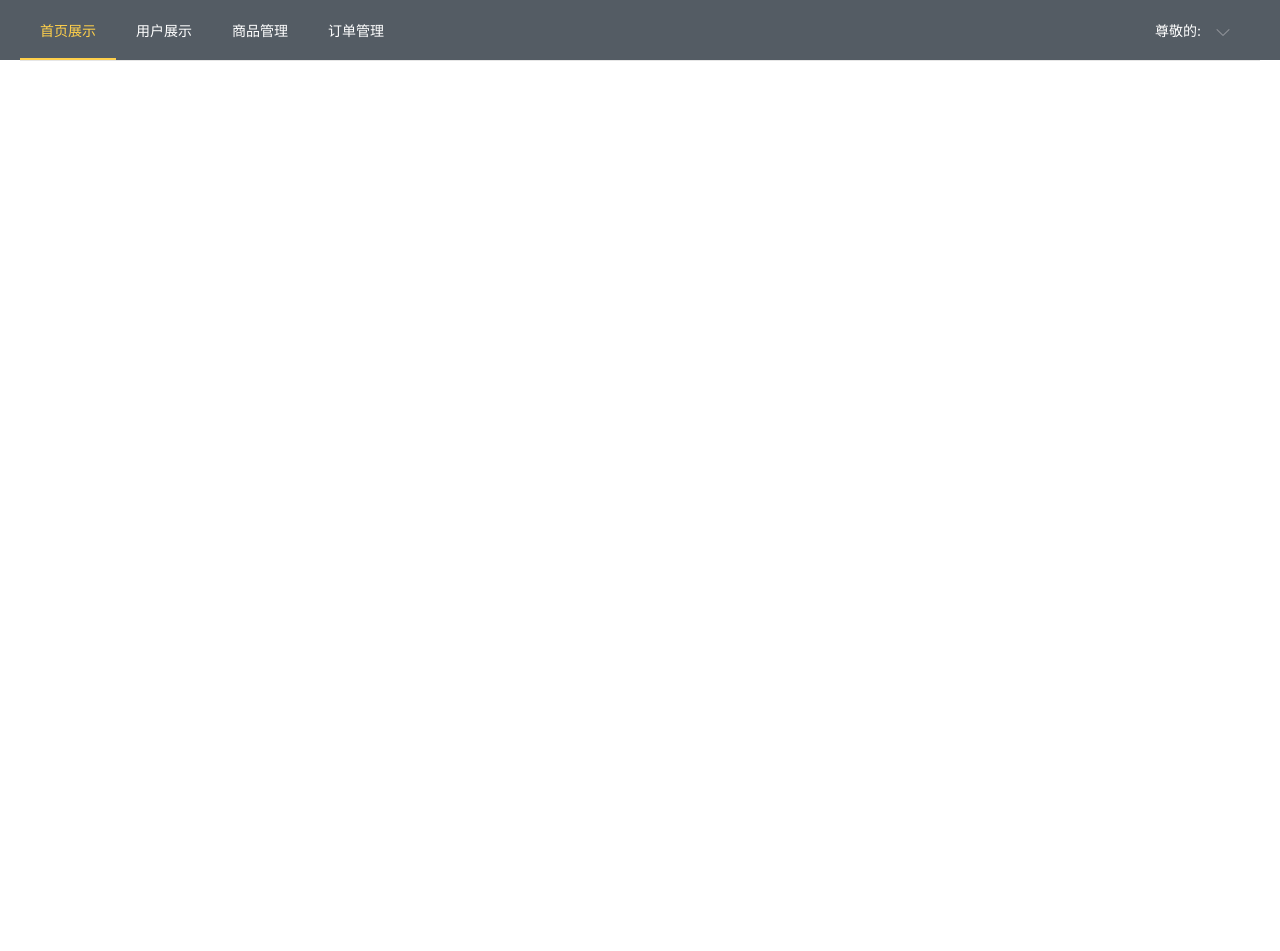
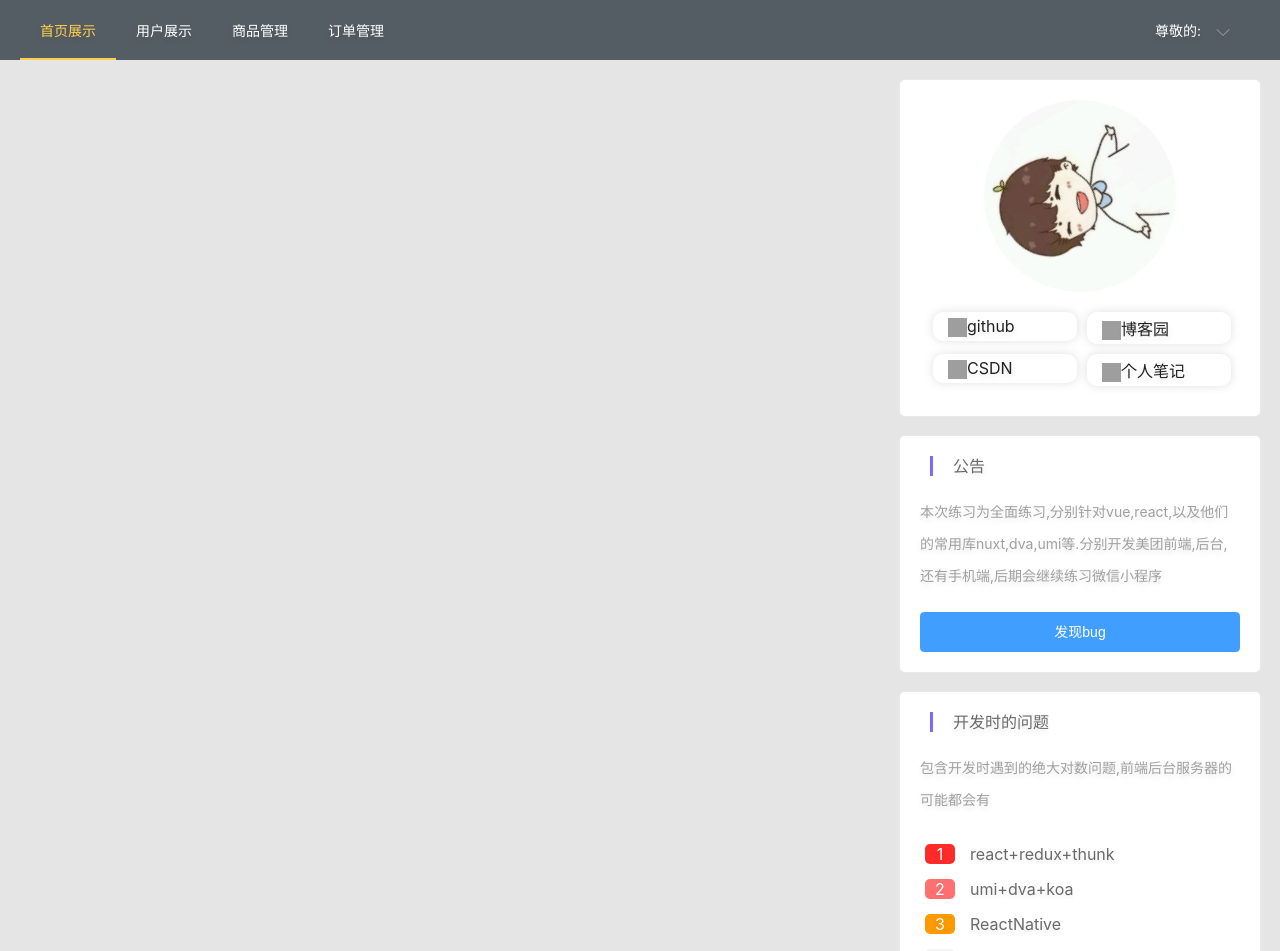
Before and after one commit to 2662419405/meituanBack, a Nuxt app: page / in a window 1280 px wide. Shown: the top 951 px of the page. Before the commit the page ends 800 px from the top, so only its background shows below. Built offline with nearby package versions, Linux system fonts and the light colour scheme; grey boxes are pictures that could not be loaded.

Commit message:
:tada: 页面完成右侧

```diff
--- a/assets/main.css
+++ b/assets/main.css
@@ -6,3 +6,36 @@
 .page-leave-active {
   opacity: 0;
 }
+body {
+  text-shadow: 0 3px 6px rgba(0, 0, 0, 0.1);
+  background-color: #e5e5e5;
+}
+
+li {
+  list-style: none;
+  padding: 0;
+  margin: 0;
+}
+
+ul {
+  padding: 0;
+  margin: 0;
+}
+
+a {
+  text-decoration: none;
+  color: #222222;
+}
+
+img {
+  vertical-align: middle;
+}
+
+@keyframes dong {
+  from {
+    transform: rotate(0);
+  }
+  to {
+    transform: rotate(360deg);
+  }
+}
--- a/layouts/login.vue
+++ b/layouts/login.vue
@@ -9,6 +9,7 @@
       <img src="/image/o_74911.jpg" alt />
       <img src="/image/o_770659.jpg" alt />
       <img src="/image/o_899029.jpg" alt />
+      <img src="/image/sh.jpg" alt />
     </div>
     <div v-show="show">
       <nuxt-child />
@@ -20,6 +21,7 @@ export default {
   mounted() {
     var _this = this
     let imgs = document.querySelectorAll('img')
+    this.num = imgs.length
     Array.from(imgs).forEach(item => {
       let img = new Image()
       img.onload = () => {
@@ -34,6 +36,7 @@ export default {
       count: 0,
       show: false,
       percentage: 0,
+      num: 0,
       colors: [
         { color: '#f56c6c', percentage: 20 },
         { color: '#e6a23c', percentage: 40 },
@@ -45,7 +48,7 @@ export default {
   },
   watch: {
     count(val, oldval) {
-      if (val == 3) {
+      if (val == this.num) {
         this.show = true
       }
     }
--- a/nuxt.config.js
+++ b/nuxt.config.js
@@ -23,11 +23,14 @@ module.exports = {
   /*
    ** Global CSS
    */
-  css: ['element-ui/lib/theme-chalk/index.css', 'assets/main.css'],
+  css: [
+    'element-ui/lib/theme-chalk/index.css',
+    'assets/main.css'
+  ],
   /*
    ** Plugins to load before mounting the App
    */
-  plugins: ['~/plugins/route', '@/plugins/element-ui'],
+  plugins: [{ src: '~/plugins/route', ssr: false }, '@/plugins/element-ui'],
   /*
    ** Nuxt.js dev-modules
    */
--- a/pages/index.vue
+++ b/pages/index.vue
@@ -42,10 +42,12 @@
       <el-main>
         <!-- 子组件 -->
         <transition name="fade">
-          <nuxt-child></nuxt-child>
+          <div class="main">
+            <nuxt-child></nuxt-child>
+          </div>
         </transition>
       </el-main>
-      <el-aside>
+      <el-aside width="400px">
         <!-- 右侧个人展示 -->
         <right></right>
       </el-aside>
@@ -112,6 +114,10 @@ export default {
 </script>
 
 <style>
+.main {
+  width: 1000px;
+  margin: 0 auto;
+}
 .el-dropdown-link {
   color: #ffffff;
 }
--- /dev/null
+++ b/pages/index/index.vue
@@ -0,0 +1,17 @@
+<template>
+  <div class="main-container"></div>
+</template>
+
+<script>
+export default {}
+</script>
+
+<style>
+.main-container {
+  padding: 20px 30px 0;
+  box-sizing: border-box;
+  background: #fff;
+  box-shadow: 0 0 20px rgba(102, 102, 102, 0.1);
+  border-radius: 5px;
+}
+</style>
--- a/pages/index/order.vue
+++ b/pages/index/order.vue
@@ -1,5 +1,5 @@
 <template>
-  <div>订单页面</div>
+  <div class="main-container">订单页面</div>
 </template>
 
 <script>
--- a/pages/index/shang.vue
+++ b/pages/index/shang.vue
@@ -1,5 +1,5 @@
 <template>
-  <div>商品页面</div>
+  <div class="main-container">商品页面</div>
 </template>
 
 <script>
--- a/pages/index/user.vue
+++ b/pages/index/user.vue
@@ -1,5 +1,5 @@
 <template>
-  <div>我是</div>
+  <div class="main-container">我是</div>
 </template>
 
 <script>
--- a/pages/right.vue
+++ b/pages/right.vue
@@ -1,9 +1,227 @@
 <template>
-  <div>
-
+  <div class="containerFlow">
+    <div class="containerRight">
+      <!-- 头像区域 -->
+      <div class="rightAvatar">
+        <img src="@/static/image/sh.jpg" class="rightAvatarImg" />
+      </div>
+      <!-- 个人链接区域 -->
+      <div class="link">
+        <ul>
+          <li>
+            <div>
+              <a href="https://github.com/2662419405">
+                <img src="https://static.iiter.cn/github.ico" />
+                <span class="iconfont icon-github">github</span>
+              </a>
+            </div>
+          </li>
+          <li>
+            <div>
+              <a href="https://www.cnblogs.com/sunhang32/">
+                <img src="https://static.iiter.cn/cnblogs.png" />
+                <span class="iconfont icon-github">博客园</span>
+              </a>
+            </div>
+          </li>
+          <li>
+            <div>
+              <a href="https://blog.csdn.net/qq_43268396">
+                <img src="https://static.iiter.cn/csdn.ico" />
+                <span class="iconfont icon-github">CSDN</span>
+              </a>
+            </div>
+          </li>
+          <li>
+            <div>
+              <a href="http://shtodream.cn/">
+                <img src="https://static.iiter.cn/vue.png" />
+                <span class="iconfont icon-github">个人笔记</span>
+              </a>
+            </div>
+          </li>
+        </ul>
+      </div>
+    </div>
+    <div class="containerRight top-20">
+      <span class="right_title">公告</span>
+      <span
+        class="right-content-gonggao"
+      >本次练习为全面练习,分别针对vue,react,以及他们的常用库nuxt,dva,umi等.分别开发美团前端,后台,还有手机端,后期会继续练习微信小程序</span>
+      <el-button type="primary" class="right-gonggao-btn">发现bug</el-button>
+    </div>
+    <div class="containerRight top-20">
+      <span class="right_title">开发时的问题</span>
+      <span class="right-content-gonggao">包含开发时遇到的绝大对数问题,前端后台服务器的可能都会有</span>
+      <ul class="right-bug">
+        <li>
+          <span class="right-bug-title">1</span>
+          <el-tooltip class="item" effect="dark" content="react+redux+thunk" placement="top-start">
+            <a href="https://github.com/2662419405/meituan/blob/master/STUDY.md">react+redux+thunk</a>
+          </el-tooltip>
+        </li>
+        <li>
+          <span class="right-bug-title">2</span>
+          <el-tooltip class="item" effect="dark" content="umi+dva+koa" placement="top-start">
+            <a href="https://github.com/2662419405/meituanAn">umi+dva+koa</a>
+          </el-tooltip>
+        </li>
+        <li>
+          <span class="right-bug-title">3</span>
+          <el-tooltip class="item" effect="dark" content="ReactNative" placement="top-start">
+            <a href="https://github.com/2662419405/meituanApp">ReactNative</a>
+          </el-tooltip>
+        </li>
+        <li>
+          <span class="right-bug-title">4</span>
+          <el-tooltip class="item" effect="dark" content="nuxt+element" placement="top-start">
+            <a href="https://github.com/2662419405/meituanBack">nuxt+element</a>
+          </el-tooltip>
+        </li>
+        <li>
+          <span class="right-bug-title">5</span>
+          <el-tooltip class="item" effect="dark" content="全栈demo大合集" placement="top-start">
+            <a href="https://github.com/2662419405/AllDemo">全栈demo大合集</a>
+          </el-tooltip>
+        </li>
+      </ul>
+    </div>
+    <div class="containerRight top-20">
+      <span class="right_title">程序猿鼓励师</span>
+      <img
+        alt="娱乐"
+        class="bianxiao"
+        src="https://timgsa.baidu.com/timg?image&quality=80&size=b9999_10000&sec=1571768014502&di=67e12d4b16a14cb87ababe70962b01bc&imgtype=0&src=http%3A%2F%2Fpic1.win4000.com%2Fwallpaper%2F8%2F5988171fd6ccb.jpg"
+      />
+    </div>
   </div>
 </template>
 
 <script>
 export default {}
 </script>
+<style>
+.top-20 {
+  margin-top: 20px;
+}
+.containerFlow {
+  padding: 20px;
+}
+.containerRight {
+  background: #ffffff;
+  box-shadow: 0px 0px 2px rgba(255, 255, 255, 0.7);
+  border-radius: 5px;
+  padding: 20px;
+}
+.containerRight .bianxiao {
+  width: 90%;
+  margin: 20px auto 0;
+  border-radius: 5px;
+  display: block;
+}
+.rightAvatar {
+  width: 60%;
+  margin: 0 auto;
+}
+.rightAvatarImg {
+  width: 100%;
+  border-radius: 50%;
+  animation: dong 3s infinite linear;
+  margin: 0 auto;
+}
+.link ul li {
+  width: 45%;
+  float: left;
+  box-shadow: 0 0 10px rgba(102, 102, 102, 0.2);
+  border-radius: 10px;
+  margin-right: 10px;
+  margin-bottom: 10px;
+  margin-left: 13px;
+  transition: all 0.3s;
+  padding: 4px 5px;
+}
+.link ul li:nth-child(2n) {
+  margin-right: 0;
+  margin-left: 0;
+}
+.link ul li:hover {
+  box-shadow: 0 0 10px rgba(102, 102, 102, 0.4);
+  transform: scale(1.1);
+}
+.link ul li:hover a {
+  color: #736efe;
+}
+.link ul {
+  padding-top: 20px;
+  overflow: hidden;
+}
+.link ul li a {
+  display: block;
+  margin-left: 10px;
+}
+.link ul li img {
+  width: 19px;
+  height: 19px;
+}
+.right_title {
+  padding-left: 20px;
+  margin-left: 10px;
+  font-size: 16px;
+  box-sizing: border-box;
+  font-weight: normal;
+  color: #6a6a6a;
+  border-left: 3px solid #736efe;
+  height: 18px;
+  line-height: 18px;
+}
+.right-content-gonggao {
+  width: 100%;
+  margin: 20px 0;
+  line-height: 32px;
+  display: flex;
+  flex-wrap: wrap;
+  justify-content: center;
+  align-items: center;
+  font-size: 14px;
+  color: #a0a0a0;
+}
+.right-gonggao-btn {
+  width: 100%;
+}
+.right-bug li {
+  width: 100%;
+  height: 35px;
+  display: flex;
+  align-items: center;
+}
+.right-bug li a {
+  display: block;
+  white-space: nowrap;
+  overflow: hidden;
+  text-overflow: ellipsis;
+  color: #6a6a6a;
+  margin-left: 10px;
+}
+.right-bug-title {
+  width: 30px;
+  margin: 0 5px;
+  height: 20px;
+  line-height: 20px;
+  text-align: center;
+  border-radius: 5px;
+  background: #f3f3f3;
+  color: #6a6a6a;
+}
+.right-bug li:nth-child(1) .right-bug-title {
+  background: #ff2a2a;
+  color: #fff;
+}
+.right-bug li:nth-child(2) .right-bug-title {
+  color: #fff;
+  background: #ff7171;
+}
+.right-bug li:nth-child(3) .right-bug-title {
+  color: #fff;
+  background: #ff9900;
+}
+</style>
--- a/plugins/route.js
+++ b/plugins/route.js
@@ -1,5 +1,12 @@
+import NProgress from 'nprogress'
+import 'nprogress/nprogress.css'
+
 export default ({ store, app }) => {
   app.router.beforeEach((to, from, next) => {
+    NProgress.start()
     next()
   })
+  app.router.afterEach((to, from, next) => {
+    NProgress.done()
+  })
 }
```
Also changed, not shown: components/Logo.vue (deleted, +0 -34 lines), package.json (+4 -3 lines), static/image/sh.jpg (added), 1 other file (tests, documents, lock files or other folders).
